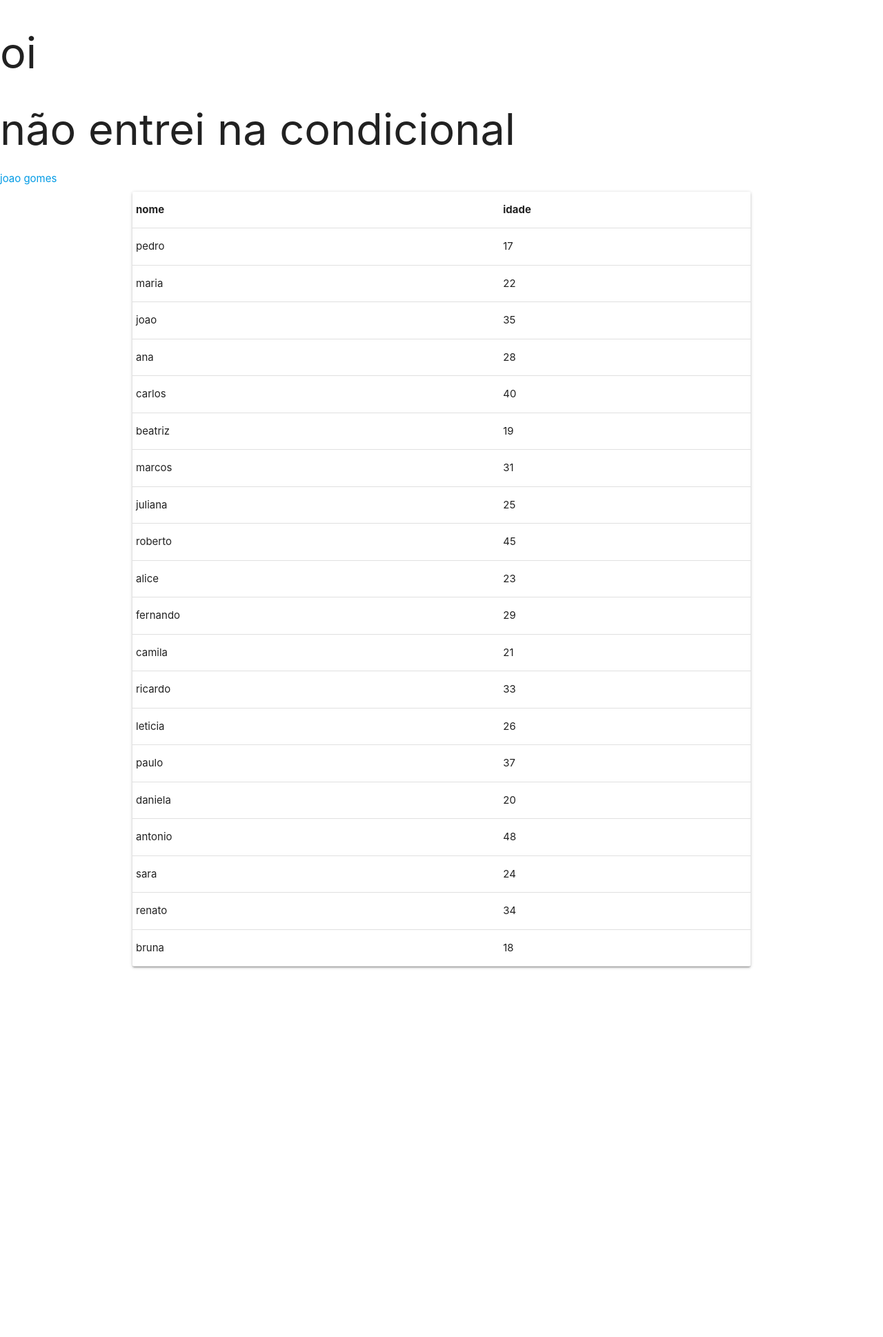
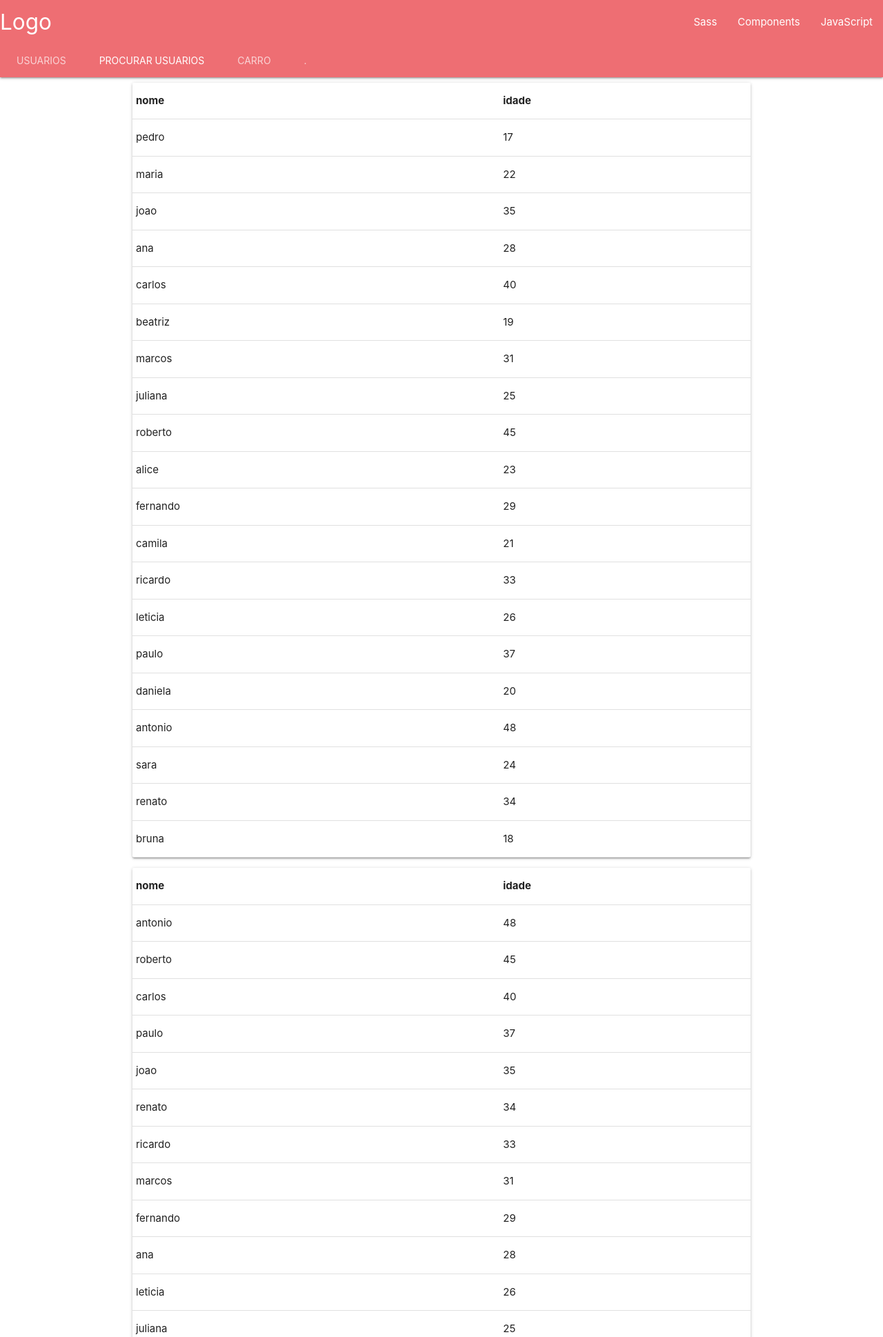
Before and after one commit to techcompedro/flask_api, a Flask app: page / in a window 1280 px wide. Shown: the top 1938 px of the page at 69% size. Before the commit the page ends 1404 px from the top, so only its background shows below. Run offline with Flask 3, Linux system fonts and the light colour scheme.

Commit message:
tabela carro

```diff
--- a/app.py
+++ b/app.py
@@ -1,5 +1,5 @@
 from flask import Flask, render_template
-import jinja2
+
 
 app = Flask(__name__)
 
@@ -31,17 +31,53 @@ user = [
     {'nome': 'bruna', 'idade': '18'}
 ]
 
+carro = [
+    {'nome': 'hilux', 'marca': 'toyota', 'cor': 'prata'},
+    {'nome': 'mustang', 'marca': 'ford', 'cor': 'vermelho'},
+    {'nome': 'civic', 'marca': 'honda', 'cor': 'azul'},
+    {'nome': 'corolla', 'marca': 'toyota', 'cor': 'preto'},
+    {'nome': 'camaro', 'marca': 'chevrolet', 'cor': 'amarelo'}
+]
+
 @app.route('/')
 def index():
+    usuarios_ordenados = sorted(user, key=lambda x: int(x['idade']), reverse=True)
     return render_template('index.html',
         titulo = 'minha pagina',
         teste = False,
         links = links,
         user = user,
-        media = 26
+        media = 26,
+        usuarios_ordenados = usuarios_ordenados,
+        carro = carro
+        )
+
+@app.route('/index02.html')
+def index02():
+    return render_template('index02.html',
+        titulo = 'my pagina',
+        teste = False,
+        links = links,
+        user = user,
+        media = 26,
+        carro = carro
         )
 
 
+
+
+#   <h1>oi {{nome}}</h1>
+
+#    {% if teste %}
+#    <h1>entrei na condicional</h1>
+
+#    {% else %}
+#    <h1>não entrei na condicional</h1>
+#    {% endif %}
+
+#    {% for row in links %}
+#       <a href="{{row.url}}" target="_blank" >{{row.nome}}</a>
+#    {% endfor %}
 
 
 
--- a/templates/index.html
+++ b/templates/index.html
@@ -17,21 +17,33 @@
 
 
 
-  <h1>oi {{nome}}</h1>
+  <nav class="nav-extended">
+    <div class="nav-wrapper">
+      <a href="#" class="brand-logo">Logo</a>
+      <a href="#" data-target="mobile-demo" class="sidenav-trigger"><i class="material-icons">menu</i></a>
+      <ul id="nav-mobile" class="right hide-on-med-and-down">
+        <li><a href="sass.html">Sass</a></li>
+        <li><a href="badges.html">Components</a></li>
+        <li><a href="collapsible.html">JavaScript</a></li>
+      </ul>
+    </div>
+    <div class="nav-content">
+      <ul class="tabs tabs-transparent">
+        <li class="tab"><a href="#test1">usuarios</a></li>
+        <li class="tab"><a class="active" href="#test2">procurar usuarios</a></li>
+        <li class="tab disabled"><a href="#test3">carro</a></li>
+        <li class="tab"><a href="#test4">.</a></li>
+      </ul>
+    </div>
+  </nav>
 
-   {% if teste %}
-   <h1>entrei na condicional</h1>
+  <ul class="sidenav" id="mobile-demo">
+    <li><a href="sass.html">Sass</a></li>
+    <li><a href="badges.html">Components</a></li>
+    <li><a href="collapsible.html">JavaScript</a></li>
+  </ul>
 
-   {% else %}
-   <h1>não entrei na condicional</h1>
-   {% endif %}
-
-   {% for row in links %}
-      <a href="{{row.url}}" target="_blank" >{{row.nome}}</a>
-   {% endfor %}
-
-
-   <div class="container">
+  <div id="test1" class="col s12"> <div class="container">
     <div class="card-content">
       <div class="card">
        <table>
@@ -51,6 +63,57 @@
                  </table>
            </div>
            </div>
+           </div>    </div>
+  <div id="test2" class="col s12">
+    <div class="container">
+      <div class="card-content">
+        <div class="card">
+         <table>
+          <thead>
+              <th>nome</th>
+              <th>idade</th>
+             </thead>
+
+             <tbody>
+              {%for usuario in usuarios_ordenados:%}
+                       <tr>
+                         <td>{{usuario.nome}}</td>
+                         <td>{{usuario.idade}}</td>
+                       </tr>
+                       {% endfor %}
+
+                   </table>
+              </tbody>
+             </div>
+             </div>
+             </div>
+        </div>
+
+  <div id="test4" class="col s12"> <div id="test3" class="col s12">
+    <div class="card-content">
+    <div class="card">
+      <table>
+        <thead>
+          <tr>
+            <th>Nome</th>
+            <th>Marca</th>
+            <th>Cor</th>
+          </tr>
+        </thead>
+        <tbody>
+          {% for car in carro %}
+          <tr>
+            <td>{{car.nome}}</td>
+            <td>{{car.marca}}</td>
+            <td>{{car.cor}}</td>
+          </tr>
+          {% endfor %}
+        </tbody>
+      </table>
+    </div>
+  </div>
+</div>
+</div></div>
 </div>
 
 
```
Also changed, not shown: templates/index02.html (added, +43 -0 lines). Lines whose indentation alone changed are shown as unchanged.
